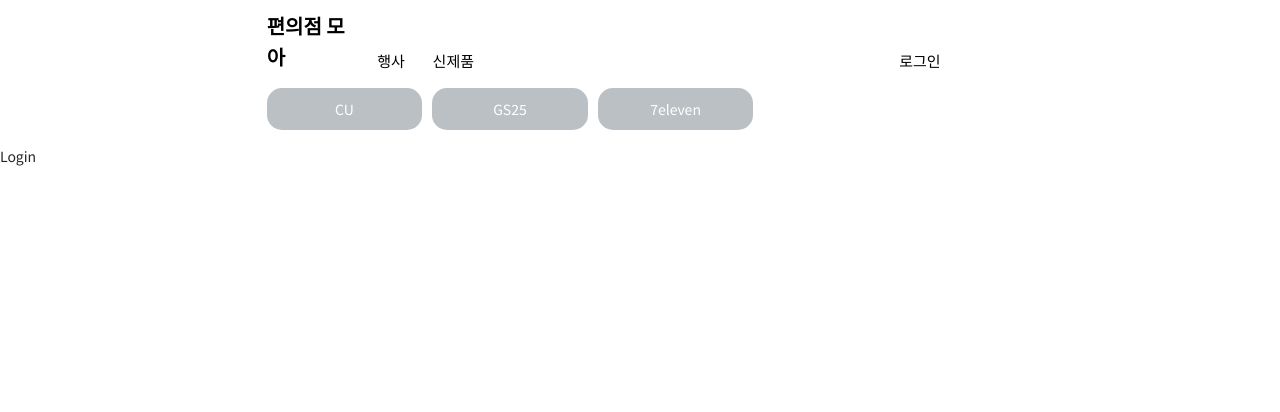
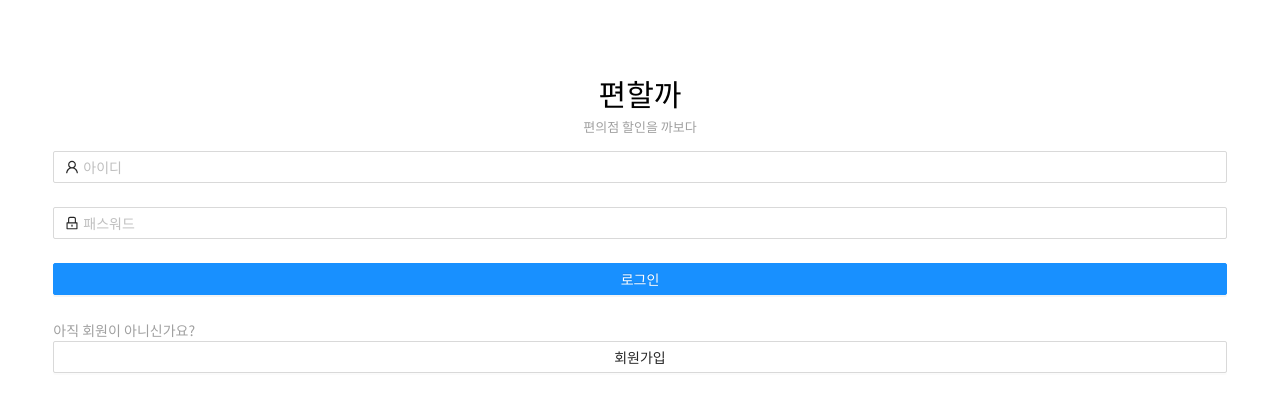
Before and after one commit to jaepani5015/pyeonhae, a React (Create React App) app: page /login in a window 1280 px wide. Shown: the top 412 px of the page. Built offline with nearby package versions, Linux system fonts and the light colour scheme.

Commit message:
2020.08.14 11:58

```diff
--- a/src/App.js
+++ b/src/App.js
@@ -3,6 +3,7 @@
 import AppLayout from './components/AppLayout';
 
 import Home from './pages/Home';
+import NewProduct from './pages/NewProduct';
 import Login from './pages/Login';
 
 import { Switch, Route } from 'react-router-dom';
@@ -16,6 +17,7 @@
       <AppLayout />
       <Switch>
         <Route exact path='/' component={Home} />
+        <Route exact path='/newProduct' component={NewProduct} />
         <Route exact path='/login' component={Login} />
       </Switch>
     </>
--- a/src/components/AppLayout.jsx
+++ b/src/components/AppLayout.jsx
@@ -1,10 +1,12 @@
 import React, { useState, useCallback, useEffect } from 'react';
 
 import { Col, Row } from 'antd';
-import { Link } from 'react-router-dom';
+import { Link, NavLink } from 'react-router-dom';
 
 import styled from 'styled-components';
 import useWindowSize from '../hooks/useWindowSize';
+
+import '../css/layout.css';
 
 const Col_CU = styled(Col)`
     background-color : ${props => props.event === true ? '#8C1480' : '#bbc0c4'};
@@ -66,18 +68,18 @@
     }, [_7eleven]);
 
     return (
-        <Row style={{ marginTop: 10 }}>
+        <Row className="appLayout" style={{ marginTop: 10 }}>
             <Col xs={1} md={5} />
             <Col xs={22} md={14}>
                 <Row align='bottom'>
-                    <Col xs={9} md={3} style={{ fontSize: 20, fontWeight: 'bold' }}>
-                        <Link to='/' style={{ color: "black" }}><Span_Title>편의점 모아</Span_Title></Link>
+                    <Col xs={7} md={3} style={{ fontSize: 20, fontWeight: 'bold', textAlign: 'center' }}>
+                        <Link to='/' style={{ color: "black" }}><Span_Title>편할까</Span_Title></Link>
                     </Col>
                     <Col xs={4} md={2} style={{ fontSize: 16, textAlign: "center" }}>
-                        <Link style={{ color: "black" }} to='/'><Span>행사</Span></Link>
+                        <NavLink exact style={{ color: "#bbc0c4" }} to='/'><Span>행사</Span></NavLink>
                     </Col>
                     <Col xs={4} md={2} style={{ fontSize: 16, textAlign: "center" }}>
-                        <Link style={{ color: "black" }} to='/newProduct'><Span>신제품</Span></Link>
+                        <NavLink style={{ color: "#bbc0c4" }} to='/newProduct'><Span>신제품</Span></NavLink>
                     </Col>
                     <Col_Login xs={4} md={2} offset={size.width < 420 ? 3 : 13} style={{ fontSize: 16, textAlign: "center" }}>
                         <Link style={{ color: "black" }} to='/login'><Span>로그인</Span></Link>
--- a/src/components/Index.jsx
+++ b/src/components/Event.jsx
@@ -13,7 +13,7 @@
     color : ${props => props.event === true ? 'red' : 'black'}
 `;
 
-const Index = () => {
+const Event = () => {
     const size = useWindowSize();
 
     const [opo, setOpo] = useState(true);
@@ -118,4 +118,4 @@
     );
 }
 
-export default Index;
+export default Event;
--- /dev/null
+++ b/src/components/NewProductList.jsx
@@ -0,0 +1,9 @@
+import React from 'react';
+
+const NewProductList = () => {
+    return (
+        <p>구현 중...</p>
+    );
+}
+
+export default NewProductList;
--- /dev/null
+++ b/src/css/layout.css
@@ -0,0 +1,3 @@
+.active > span{
+    color: #000000;
+}
--- /dev/null
+++ b/src/css/login.css
@@ -0,0 +1,3 @@
+.appLayout{
+    display: none;
+}
--- a/src/pages/Home.jsx
+++ b/src/pages/Home.jsx
@@ -1,10 +1,10 @@
 import React from 'react';
 
-import Index from '../components/Index';
+import Event from '../components/Event';
 
 const Home = () => {
     return (
-        <Index />
+        <Event />
     );
 }
 
--- a/src/pages/Login.jsx
+++ b/src/pages/Login.jsx
@@ -1,8 +1,88 @@
-import React from 'react';
+import React, { useCallback } from 'react';
+
+import { Row, Col, Form, Input, Button } from 'antd';
+import { UserOutlined, LockOutlined } from '@ant-design/icons';
+import { Link } from 'react-router-dom';
+import styled, { createGlobalStyle } from 'styled-components';
+
+const GlobalStyle = createGlobalStyle`
+    .appLayout{
+        display: none;
+    }
+`
+
+const Title = styled.p`
+    margin: 0;
+    padding: 0;
+    color: #000000;
+    text-align: center;
+    font-size: 30px;
+    margin-top: 70px;
+`;
+
+const SubTitle = styled.p`
+    color: #a0a0a0;
+    text-align: center;
+    font-size: 13px;
+`
+
+const P = styled.p`
+    color: #a0a0a0;
+    margin: 0;
+    padding: 0;
+`;
 
 const Login = () => {
+    const onFinish = useCallback(e => {
+        console.log('you onFinish');
+        console.log(e);
+    }, []);
+
     return (
-        <>Login</>
+        <Row>
+            <GlobalStyle></GlobalStyle>
+            <Col xs={1} />
+            <Col xs={22}>
+                <Title>편할까</Title>
+                <SubTitle>편의점 할인을 까보다</SubTitle>
+                <Form
+                    name="login_form"
+                    onFinish={onFinish}
+                >
+                    {/* ID */}
+                    <Form.Item
+                        name="userId"
+                        rules={[{ required: true, whitespace: true, message: '아이디를 입력해 주세요' }]}
+                    >
+                        <Input prefix={<UserOutlined />} placeholder="아이디" />
+                    </Form.Item>
+
+                    {/* PASSWORD */}
+                    <Form.Item
+                        name="userPassword"
+                        rules={[{ required: true, whitespace: true, message: '비밀번호를 입력해 주세요' }]}
+                    >
+                        <Input prefix={<LockOutlined />} placeholder="패스워드" type="password" />
+                    </Form.Item>
+
+                    {/* 로그인 버튼 */}
+                    <Form.Item>
+                        <Button type="primary" block htmlType="submit">로그인</Button>
+                    </Form.Item>
+
+                    {/* 회원가입 버튼 */}
+                    <Form.Item>
+                        <P>아직 회원이 아니신가요?</P>
+                        <Button type="default" block>
+                            <Link to='/'>회원가입</Link>
+                        </Button>
+                    </Form.Item>
+                </Form>
+
+
+            </Col>
+            <Col xs={1} />
+        </Row>
     );
 }
 
--- /dev/null
+++ b/src/pages/NewProduct.jsx
@@ -0,0 +1,11 @@
+import React from 'react';
+
+import NewProductList from '../components/NewProductList';
+
+const NewProduct = () => {
+    return (
+        <NewProductList />
+    );
+}
+
+export default NewProduct;
```
